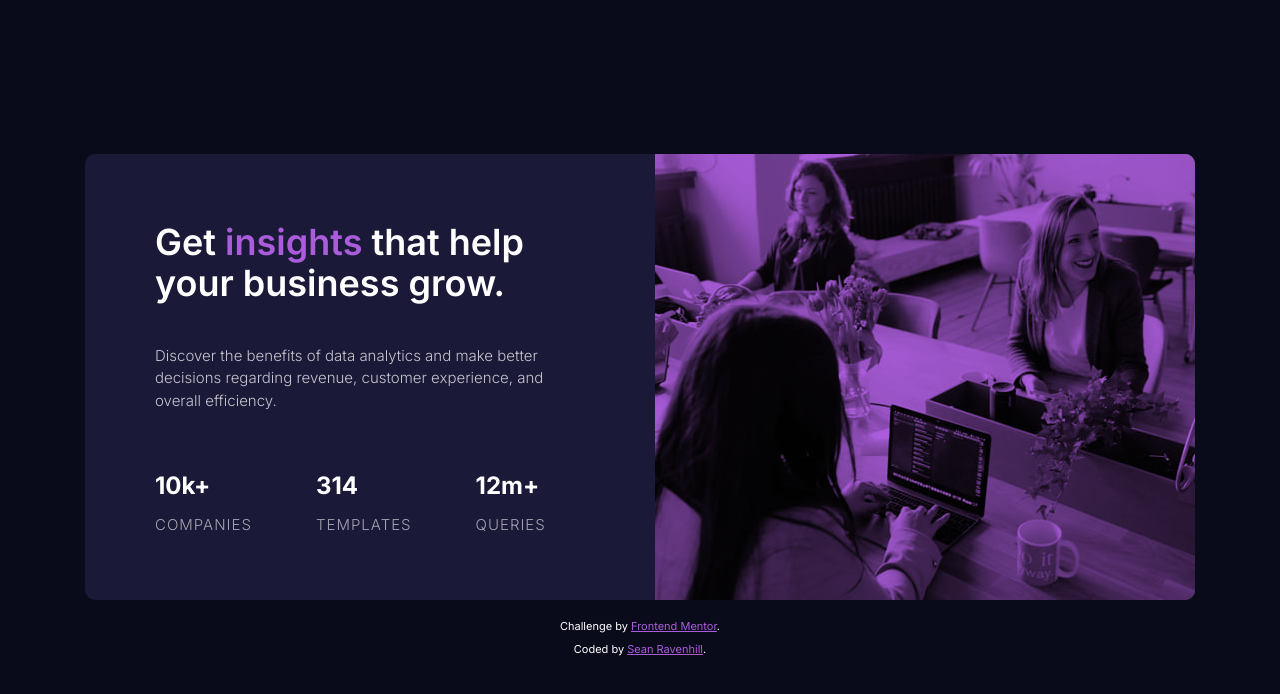
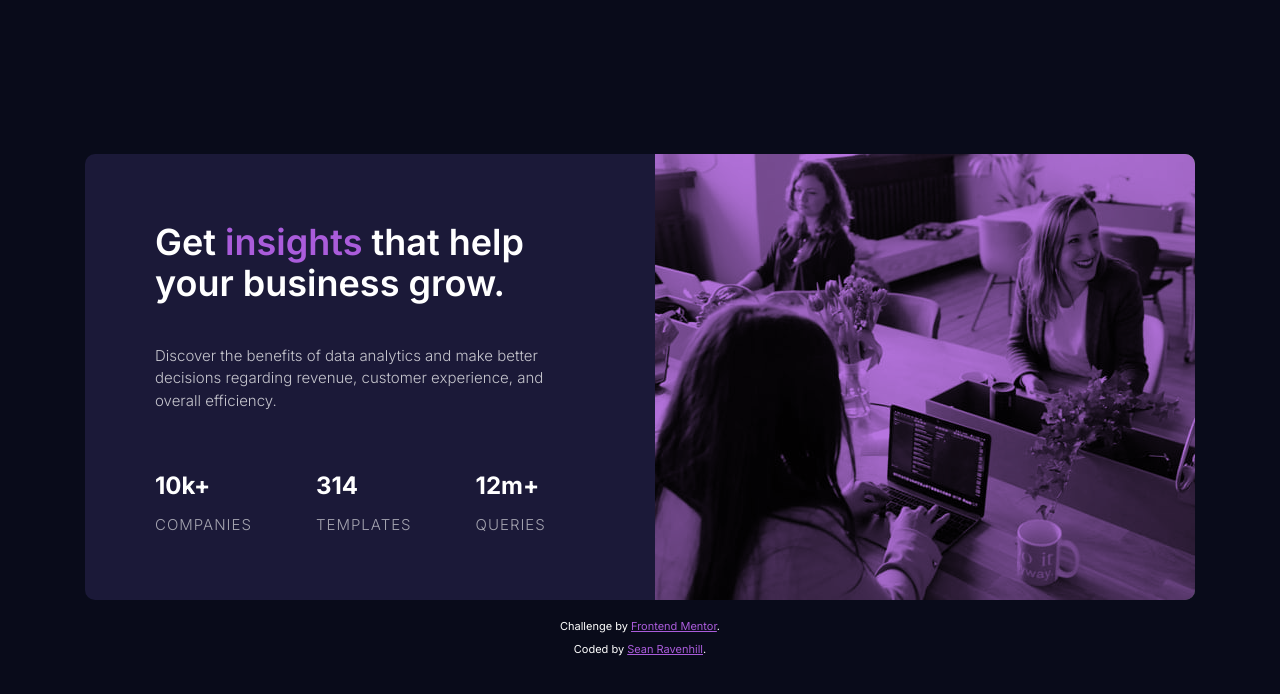
Before and after one commit to SeanRavenhill/stats-preview-card-component, a plain HTML site: page index.html in a window 1280 px wide. Drawn offline with nearby package versions, Linux system fonts and the light colour scheme.

Commit message:
added opacity to .card-image::after in css

```diff
--- a/styles/styles.css
+++ b/styles/styles.css
@@ -102,6 +102,7 @@ a {
 	height: 100%;
 	background-color: var(--clr-primary-accent);
 	mix-blend-mode: multiply;
+    opacity: .85;
 	z-index: 0;
 }
 
```
